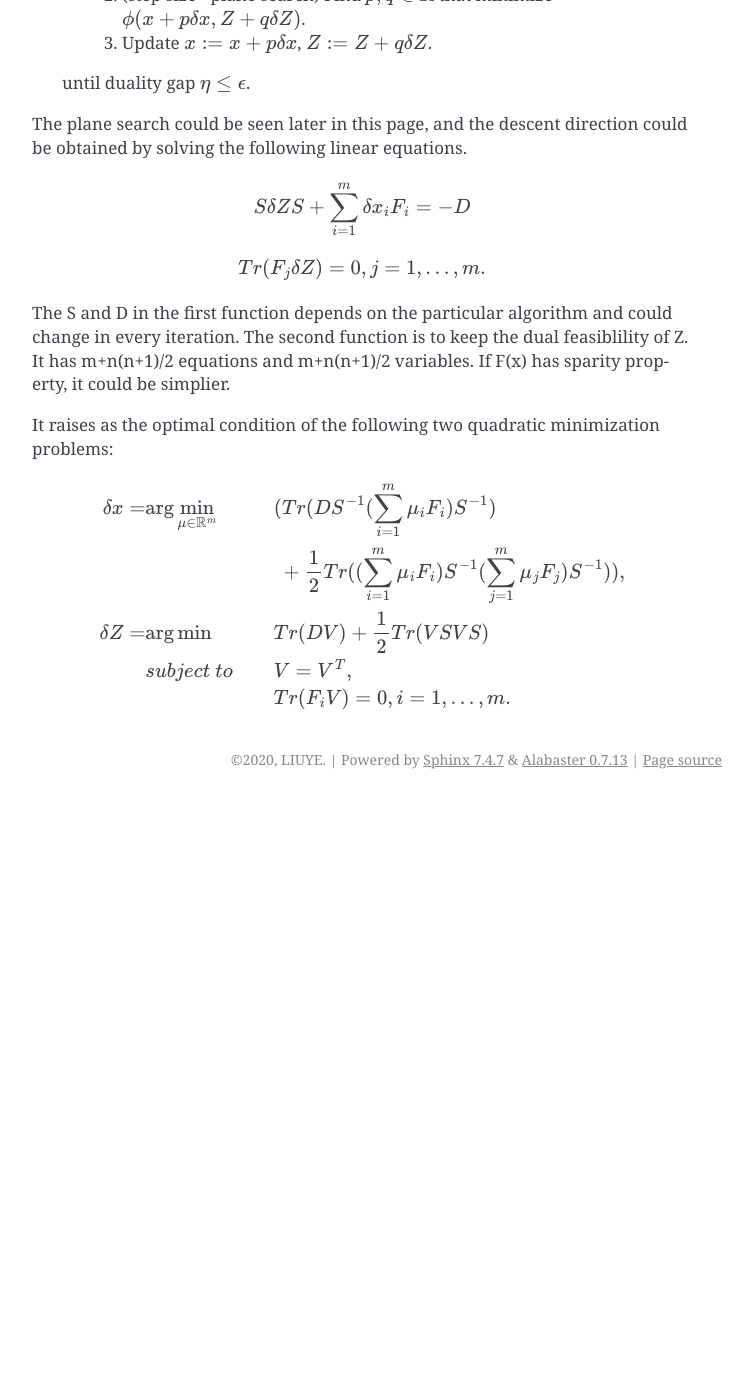
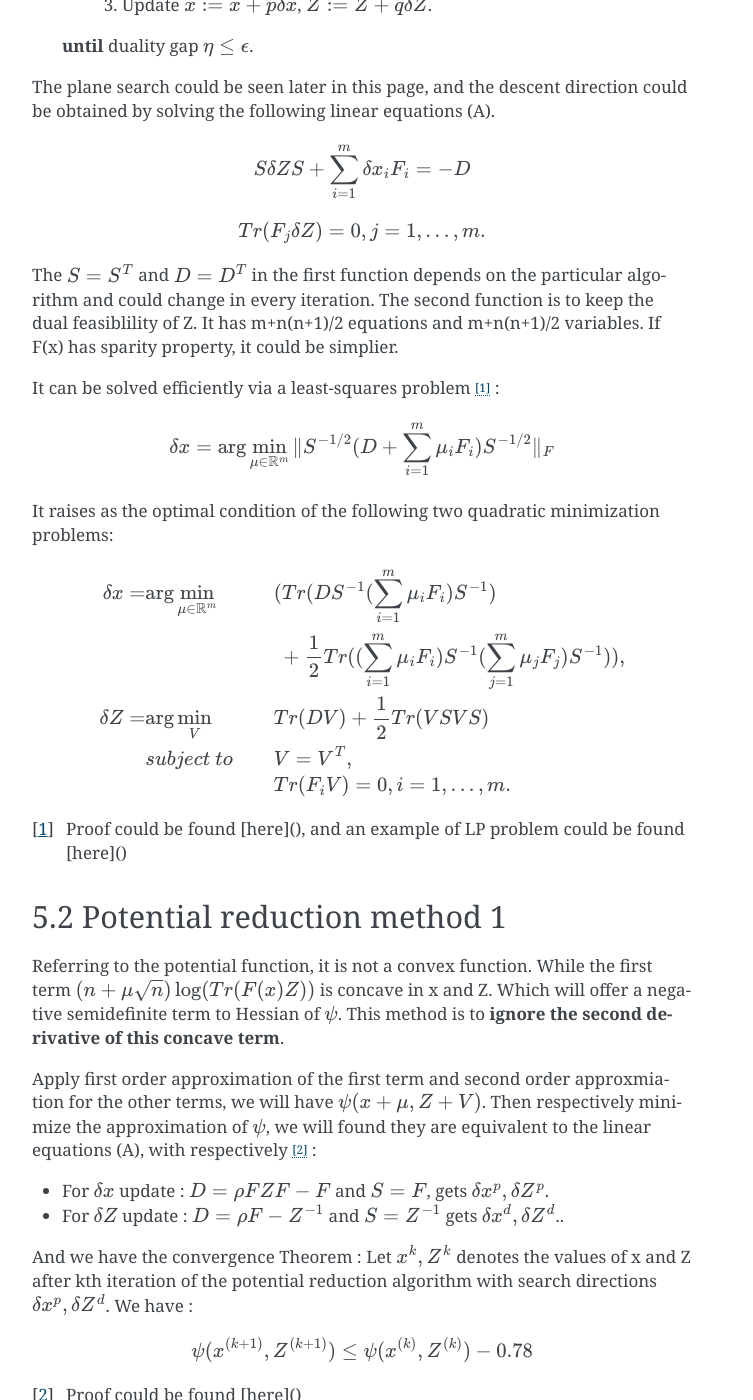
Before and after one commit to gggliuye/cvx_learning, a Sphinx documentation site: the page built from docs/SDP/PrimalDual.rst, in a window 1280 px wide and 1400 px high, scrolled down 761 px. Shown: the whole window, without its empty margins (388-1141 px from the left). Built offline with Sphinx 7.4.7, drawn with Linux system fonts in a browser that asks for light colours; before the commit the page ends 1560 px from its top, so only the background shows below that; some of the changed text lies outside the part shown.

Commit message:
Update PrimalDual.rst

```diff
--- a/docs/SDP/PrimalDual.rst
+++ b/docs/SDP/PrimalDual.rst
@@ -10,30 +10,30 @@
 
 .. math::
   \begin{align}
-  \phi(x, Z) &= \mu\sqrt(n) \log(Tr(F(x)Z)) + \psi(x, Z) \\
-  & = (n+ \mu\sqrt(n)) \log(Tr(F(x)Z)) - \log\det F(x)Z - n\log n
+  \phi(x, Z) &= \mu\sqrt{n} \log(Tr(F(x)Z)) + \psi(x, Z) \\
+  & = (n+ \mu\sqrt{n}) \log(Tr(F(x)Z)) - \log\det F(x)Z - n\log n
   \end{align}
 
-As :math:`\psi > 0`, we have :math:`\eta \le \exp(\psi/(\mu\sqrt(n)))`, therefore if the potential funcion value is small,
+As :math:`\psi > 0`, we have :math:`\eta \le \exp(\psi/(\mu\sqrt{n}))`, therefore if the potential funcion value is small,
 the duality gap must be small.
 
 The potential reduction method will be a method to iteratively update x and Z, such that reduce the potential by at least
-a fixed amount :math:`\delta` in every step. In this condition, we will have convergence in :math:`O(\sqrt(n))` steps,
+a fixed amount :math:`\delta` in every step. In this condition, we will have convergence in :math:`O(\sqrt{n})` steps,
 provided the initial pair is sufficiently centered.
 
   **Potential reduction algorithm**:
 
-  given strictly feasible x and Z.
+  **given** strictly feasible x and Z.
 
-  repeat :
+  **repeat** :
     1. (descent direction) Find a suitable direction :math:`\delta x` and a suitable dual feasible direction :math:`\delta Z`.
     2. (step size - plane search) Find :math:`p,q\in \mathbb{R}` that minimize :math:`\phi(x+p\delta x, Z+q\delta Z)`.
     3. Update  :math:`x:=x+p\delta x`, :math:`Z:=Z+ q\delta Z`.
 
-  until duality gap :math:`\eta \le \epsilon`.
+  **until** duality gap :math:`\eta \le \epsilon`.
 
 The plane search could be seen later in this page, and the descent direction could be obtained by solving the
-following linear equations.
+following linear equations (A).
 
 .. math::
   S\delta Z S + \sum_{i=1}^{m}\delta x_{i}F_{i} = -D
@@ -41,9 +41,14 @@
 .. math::
   Tr(F_{j}\delta Z) = 0 , j = 1,..., m.
 
-The S and D in the first function depends on the particular algorithm and could change in every iteration.
+The :math:`S=S^{T}` and :math:`D=D^{T}` in the first function depends on the particular algorithm and could change in every iteration.
 The second function is to keep the dual feasiblility of Z. It has m+n(n+1)/2 equations and m+n(n+1)/2 variables.
 If F(x) has sparity property, it could be simplier.
+
+It can be solved efficiently via a least-squares problem [1]_ :
+
+.. math::
+  \delta x = \arg\min_{\mu\in \mathbb{R}^{m}}\| S^{-1/2} (D+\sum_{i=1}^{m}\mu_{i}F_{i}) S^{-1/2} \|_{F}
 
 It raises as the optimal condition of the following two quadratic minimization problems:
 
@@ -51,7 +56,81 @@
   \begin{align*}
   \delta x = & \arg\min_{\mu \in \mathbb{R}^{m}} && (Tr(DS^{-1}(\sum_{i=1}^{m}\mu_{i}F_{i})S^{-1}) \\
   & && \ + \frac{1}{2}Tr((\sum_{i=1}^{m}\mu_{i}F_{i})S^{-1}(\sum_{j=1}^{m}\mu_{j}F_{j})S^{-1}) ),\\
-  \delta Z = & \arg\min && Tr(DV)+\frac{1}{2}Tr(VSVS) \\
+  \delta Z = & \arg\min_{V} && Tr(DV)+\frac{1}{2}Tr(VSVS) \\
   & subject\ to && V= V^{T}, \\
   & && Tr(F_{i}V) = 0, i=1,...,m.
   \end{align*}
+
+.. [1] Proof could be found [here](), and an example of LP problem could be found [here]()
+
+5.2 Potential reduction method 1
+-----------------------------------
+
+Referring to the potential function, it is not a convex function.
+While the first term :math:`(n+ \mu\sqrt{n}) \log(Tr(F(x)Z))` is concave in x and Z.
+Which will offer a negative semidefinite term to Hessian of :math:`\psi`. This method is
+to **ignore the second derivative of this concave term**.
+
+Apply first order approximation of the first term and second order approxmiation for the
+other terms, we will have :math:`\psi(x+\mu,Z+V)`. Then respectively minimize the approximation
+of :math:`\psi`, we will found they are equivalent to the linear equations (A), with respectively [2]_ :
+
+* For :math:`\delta x` update : :math:`D=\rho FZF-F` and :math:`S=F`, gets :math:`\delta x^{p}, \delta Z^{p}`.
+* For :math:`\delta Z` update : :math:`D=\rho F-Z^{-1}` and :math:`S=Z^{-1}` gets :math:`\delta x^{d}, \delta Z^{d}`..
+
+And we have the convergence Theorem : Let :math:`x^{k}, Z^{k}` denotes the values of x and Z after kth
+iteration of the potential reduction algorithm with search directions :math:`\delta x^{p}, \delta Z^{d}`.
+We have :
+
+.. math::
+  \psi(x^{(k+1)}, Z^{(k+1)}) \le \psi(x^{(k)}, Z^{(k)}) - 0.78
+
+.. [2] Proof could be found [here]()
+
+5.3 Potential reduction method 2
+-----------------------------------
+
+The upper problem needs to solve two problem seperately to obtain :math:`\delta x` and :math:`\delta Z`.
+While we could choose to solve only the primal system, use :math:`\delta x^{p}, \delta Z^{p}` to update.
+Which will have :
+
+.. math::
+  \psi(x^{(k+1)}, Z^{(k+1)}) \le \psi(x^{(k)}, Z^{(k)}) - 0.05
+
+We could also use the dual solutions only  :math:`\delta x^{d}, \delta Z^{d}` to update, which has :
+
+.. math::
+  \psi(x^{(k+1)}, Z^{(k+1)}) \le \psi(x^{(k)}, Z^{(k)}) - 0.05
+
+It has no significant convergence guaranteed, while it seems to perform better in practice than the first method.
+
+5.4 Potential reduction method 3
+-----------------------------------
+
+Nesterov and Todd proposed another variation which perserves the primal-dual symmetry yet avoids solving two systems
+per iteration. In their method, primal and dual search directions are computed from:
+
+.. math::
+  RR^{T}\delta Z^{sym} RR^{T} + \sum_{i=1}^{m}\delta x^{sym}_{i}F_{i} = -\rho F + Z^{-1},
+
+.. math::
+  Tr(F_{j}\delta Z^{sym}) = 0,j =1,...,m.
+
+See more details in the original paper. This method will have convergence:
+
+.. math::
+  \psi(x^{(k+1)}, Z^{(k+1)}) \le \psi(x^{(k)}, Z^{(k)}) - 0.24
+
+5.5 Plane search
+------------------------
+
+The potential function could be written as :
+
+.. math::
+  \begin{align}
+  \psi(x+p\delta x, Z+q\delta Z) &= \psi(x,Z) + (n+v\sqrt{n})\log(1+c_{1}p+c_{2}q) \\
+  & - \log\det(I+pF^{-1/2}\delta FF^{-1/2}) - \log\det(I+qZ^{-1/2}\delta ZZ^{-1/2})
+  \end{align}
+
+Where :math:`F=F(x)`, :math:`\delta F = \sum_{i=1}^{m}\delta x_{i}F_{i}`, :math:`c_{1} = \frac{c^{T}\delta x}{Tr(F(x)Z)}`,
+and :math:`c_{2} = \frac{Tr(F_{0}\delta Z)}{Tr(F(x)Z)}`. It could be simplified by eigenvalue decompositions and solve via standard methods.
```
